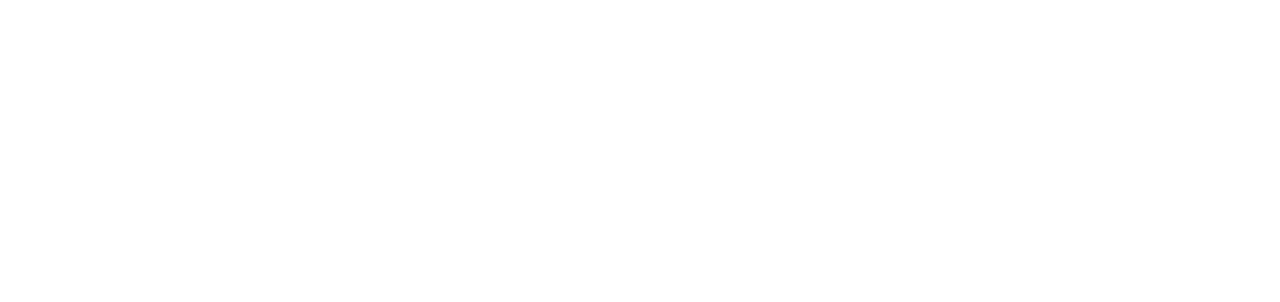
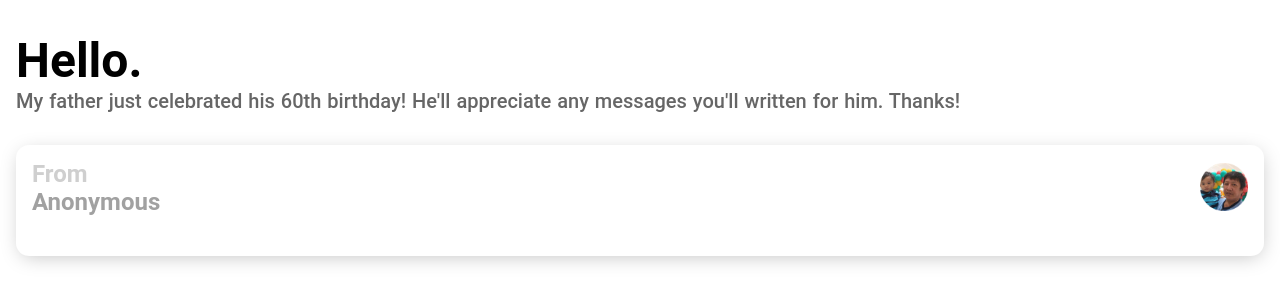
Before and after one commit to KeentGG/papa-bday-greeting, a Nuxt app: page /messages in a window 1280 px wide. Before the commit this address had no page. Shown: the top 302 px of the page. Built offline with nearby package versions, Linux system fonts and the light colour scheme.

Commit message:
Add messages page

```diff
--- /dev/null
+++ b/pages/messages.vue
@@ -0,0 +1,85 @@
+<template>
+  <div class="container">
+    <div class="wrap">
+      <div class="page-header">
+        <h1>Hello.</h1>
+        <div class="sub_header">
+            My father just celebrated his 60th birthday! He'll appreciate any messages you'll written for him. Thanks!
+        </div>
+      </div>
+      <div class="message-card-cntr col">
+          <div class="header pull-apart row y-center">
+              <div class="message-to">
+                  <div>From</div>
+                  <div>Anonymous</div>
+              </div>
+              <div class="photo">
+                <img src="~/assets/pp.png">
+              </div>
+          </div>
+      </div>
+    </div>
+  </div>
+</template>
+
+<script>
+
+export default {
+
+}
+</script>
+
+<style lang="scss">
+$card-gutter: 1rem;
+
+.wrap {
+    padding: 2rem 1rem;
+}
+.sub_header {
+    font-size: 20px;
+    font-weight: 500;
+    color: #666;
+}
+.message-card-cntr {
+    border-radius: 13px;
+    background-color: white;
+    padding: $card-gutter;
+    box-shadow: 1px 4px 20px -4px rgba(0,0,0,.25);
+}
+.message-to {
+    font-size: 24px;
+    font-weight: 700;
+    div {
+        display: block;
+        line-height: 1.15em;
+        &:first-child {
+            color: #CFCFCF;
+        }
+        &:last-child {
+            color: #A1A1A1;
+        }
+    }
+}
+
+.page-header {
+  margin-bottom: 2rem;
+}
+
+.header {
+  margin-bottom: 1.5rem;
+  .photo {
+      img {
+        width: 3rem;
+        height: 3rem;
+      }
+  }
+}
+
+.divider {
+  width: 100%;
+  height: 1px;
+  background-color: #EEEEEE;
+}
+
+
+</style>
```
